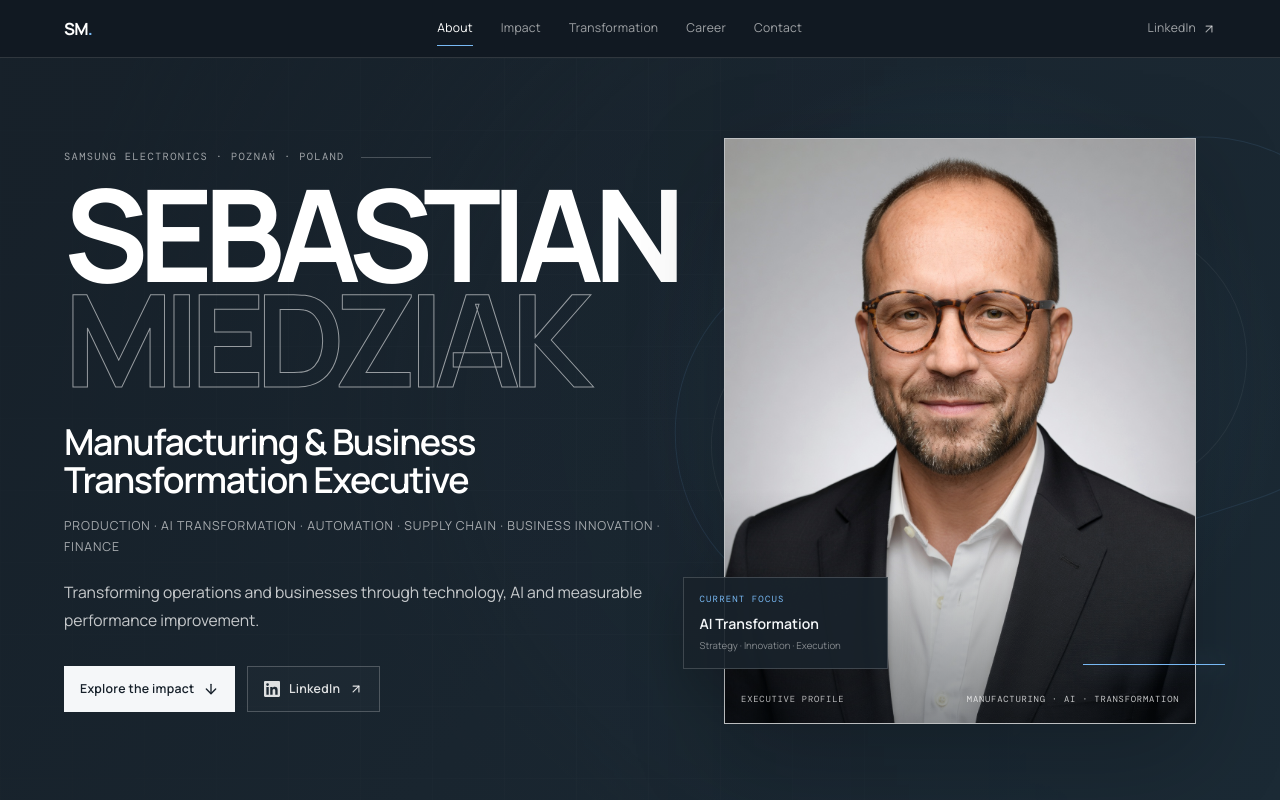
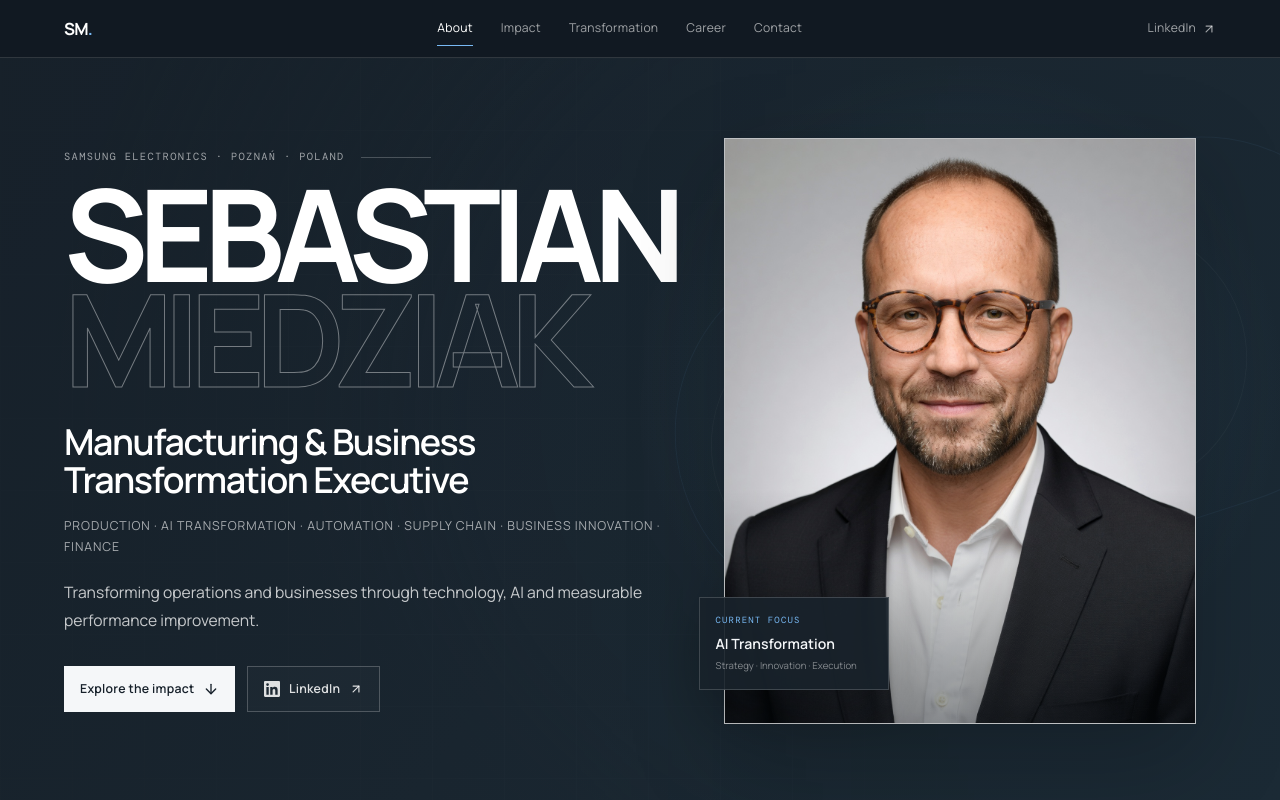
Before and after one commit to Wladimirowitsch/miedziak.eu, a React (Vite) app: page / in a window 1280 px wide. Shown: the top 800 px of the page. Built offline with nearby package versions, Linux system fonts and the light colour scheme.

Commit message:
Add files via upload

```diff
--- a/src/index.css
+++ b/src/index.css
@@ -42,16 +42,16 @@
 .mobile-nav-active { color: white !important; }
 
 .hero-section { position: relative; min-height: calc(100vh - 69px); border-bottom: 1px solid var(--line); background: radial-gradient(circle at 75% 44%, rgba(76,126,165,.19), transparent 31%), linear-gradient(125deg, #17212a 0%, #1a2630 52%, #1b2a35 100%); isolation: isolate; }
-.hero-grid { position: absolute; inset: 0; opacity: .26; background-image: linear-gradient(rgba(255,255,255,.05) 1px, transparent 1px), linear-gradient(90deg, rgba(255,255,255,.05) 1px, transparent 1px); background-size: 72px 72px; mask-image: linear-gradient(90deg, black 0%, black 45%, transparent 88%); }
+.hero-grid { position: absolute; inset: 0; opacity: .18; background-image: linear-gradient(rgba(255,255,255,.05) 1px, transparent 1px), linear-gradient(90deg, rgba(255,255,255,.05) 1px, transparent 1px); background-size: 72px 72px; mask-image: linear-gradient(90deg, black 0%, black 45%, transparent 88%); }
 .hero-grid::after { content: ''; position: absolute; inset: 0; background: radial-gradient(circle at 68% 48%, transparent 0, rgba(23,33,42,.08) 42%, rgba(23,33,42,.78) 86%); }
-.hero-orbit { position: absolute; border: 1px solid rgba(120,185,244,.11); border-radius: 999px; transform: rotate(-18deg); pointer-events: none; }
+.hero-orbit { position: absolute; border: 1px solid rgba(120,185,244,.06); border-radius: 999px; transform: rotate(-18deg); pointer-events: none; }
 .hero-orbit-one { width: 57vw; height: 29vw; right: -9vw; top: 18%; }
-.hero-orbit-two { width: 43vw; height: 21vw; right: 2vw; top: 28%; border-color: rgba(255,255,255,.06); }
+.hero-orbit-two { width: 43vw; height: 21vw; right: 2vw; top: 28%; border-color: rgba(255,255,255,.035); }
 .hero-kicker-row { display: flex; align-items: center; gap: 1rem; max-width: 650px; }
 .hero-kicker { color: rgba(255,255,255,.58); font-family: 'DM Mono', monospace; font-size: .65rem; letter-spacing: .13em; text-transform: uppercase; }
 .hero-kicker-rule { width: 70px; height: 1px; background: rgba(255,255,255,.22); }
 .hero-title { margin-top: 1rem; font-size: clamp(4.1rem, 10vw, 9.2rem); line-height: .82; letter-spacing: -.075em; font-weight: 700; text-transform: uppercase; color: white; }
-.hero-title span { display: block; color: transparent; -webkit-text-stroke: 1px rgba(255,255,255,.55); }
+.hero-title span { display: block; color: transparent; -webkit-text-stroke: 1px rgba(255,255,255,.40); }
 .hero-role { margin-top: 2rem; max-width: 760px; font-size: clamp(1.55rem, 2.8vw, 2.55rem); line-height: 1.08; letter-spacing: -.04em; font-weight: 600; color: white; }
 .hero-sub { margin-top: 1rem; max-width: 780px; font-size: .77rem; line-height: 1.7; letter-spacing: .075em; text-transform: uppercase; color: rgba(255,255,255,.62); }
 .hero-copy { margin-top: 1.25rem; max-width: 650px; font-size: .98rem; line-height: 1.8; color: rgba(255,255,255,.76); }
@@ -61,15 +61,13 @@
 .hero-button-secondary { border: 1px solid rgba(255,255,255,.22); color: rgba(255,255,255,.86); background: rgba(255,255,255,.02); }
 .hero-button-secondary:hover { border-color: rgba(255,255,255,.48); color: white; background: rgba(255,255,255,.05); }
 .hero-portrait-wrap { position: relative; justify-self: center; width: min(100%, 540px); transition: transform .2s ease-out; }
-.hero-role-card { position: absolute; z-index: 4; left: -2.6rem; bottom: 3.4rem; width: 205px; padding: .95rem 1rem; border: 1px solid rgba(255,255,255,.17); background: rgba(24,34,43,.92); box-shadow: 0 18px 55px rgba(0,0,0,.18); }
+.hero-role-card { position: absolute; z-index: 4; left: -1.6rem; bottom: 2.1rem; width: 190px; padding: .95rem 1rem; border: 1px solid rgba(255,255,255,.17); background: rgba(24,34,43,.92); box-shadow: 0 18px 55px rgba(0,0,0,.18); }
 .hero-role-card span { display: block; color: var(--accent); font-family: 'DM Mono', monospace; font-size: .56rem; letter-spacing: .13em; text-transform: uppercase; }
 .hero-role-card strong { display: block; margin-top: .4rem; font-size: .88rem; font-weight: 600; }
 .hero-role-card small { display: block; margin-top: .3rem; color: rgba(255,255,255,.48); font-size: .6rem; }
 .portrait-frame { position: relative; overflow: hidden; border: 1px solid rgba(255,255,255,.18); background: #afb2b4; box-shadow: 0 30px 90px rgba(0,0,0,.22); }
 .hero-portrait { display: block; width: 100%; aspect-ratio: .806; object-fit: cover; object-position: center 30%; filter: saturate(.92) contrast(1.03); }
 .portrait-frame::after { content: ''; position: absolute; inset: 0; background: linear-gradient(180deg, transparent 60%, rgba(8,13,18,.46)); pointer-events: none; }
-.portrait-caption { position: absolute; z-index: 2; left: 1rem; right: 1rem; bottom: 1rem; display: flex; justify-content: space-between; gap: 1rem; font-family: 'DM Mono', monospace; font-size: .55rem; text-transform: uppercase; letter-spacing: .09em; color: rgba(255,255,255,.76); }
-.portrait-accent { position: absolute; width: 30%; height: 1px; right: -6%; bottom: 10%; background: var(--accent); box-shadow: 0 0 22px rgba(120,185,244,.6); }
 
 .content-section { border-bottom: 1px solid var(--line); padding: 7.5rem 0; }
 .section-number { font-family: 'DM Mono', monospace; font-size: .66rem; color: var(--accent); letter-spacing: .12em; }
@@ -143,13 +141,13 @@
 .contact-actions { display: flex; flex-wrap: wrap; align-items: center; gap: 1rem 1.25rem; }
 .contact-copy-button { border: 0; background: transparent; color: rgba(255,255,255,.46); cursor: pointer; font-size: .72rem; padding: .5rem 0; }
 .contact-copy-button:hover { color: white; }
-.contact-card { display: flex; align-items: center; gap: 1.15rem; min-width: 390px; padding: .9rem; border: 1px solid var(--line-strong); background: rgba(18,26,34,.46); }
-.contact-qr-frame { flex: 0 0 auto; padding: .5rem; background: white; }
-.contact-qr { display: block; width: 130px; height: 130px; image-rendering: pixelated; }
+.contact-card { display: flex; align-items: center; gap: 1.25rem; min-width: 430px; padding: .9rem; border: 1px solid var(--line-strong); background: rgba(18,26,34,.46); }
+.contact-qr-frame { flex: 0 0 auto; padding: .65rem; background: white; border: 1px solid rgba(0,0,0,.08); }
+.contact-qr { display: block; width: 176px; height: 176px; image-rendering: pixelated; }
 .contact-qr-copy { display: flex; flex-direction: column; gap: .35rem; }
 .contact-qr-label { font-family: 'DM Mono', monospace; color: var(--accent); font-size: .56rem; letter-spacing: .14em; }
-.contact-qr-copy strong { font-size: .9rem; font-weight: 600; color: rgba(255,255,255,.92); }
-.contact-qr-copy > span:not(.contact-qr-label) { color: rgba(255,255,255,.48); font-size: .65rem; line-height: 1.5; }
+.contact-qr-copy strong { font-size: .95rem; font-weight: 600; color: rgba(255,255,255,.92); }
+.contact-qr-copy > span:not(.contact-qr-label) { color: rgba(255,255,255,.52); font-size: .68rem; line-height: 1.5; }
 .contact-vcard-link { display: inline-flex; align-items: center; gap: .25rem; margin-top: .3rem; color: rgba(255,255,255,.72); font-size: .68rem; }
 .contact-vcard-link:hover { color: white; }
 .site-footer { color: rgba(255,255,255,.42); font-size: .68rem; }
@@ -184,8 +182,7 @@
   .hero-kicker-row { align-items: flex-start; }
   .hero-kicker-rule { width: 38px; }
   .hero-role-card { position: relative; left: auto; bottom: auto; width: min(100%, 260px); margin-bottom: -1rem; }
-  .portrait-caption { flex-direction: column; gap: .25rem; }
-  .content-section { padding: 5.5rem 0; }
+    .content-section { padding: 5.5rem 0; }
   .impact-grid, .focus-grid, .secondary-impact { grid-template-columns: 1fr; }
   .impact-card { min-height: 190px; border-right: 0; border-bottom: 1px solid var(--line) !important; }
   .impact-card:last-child { border-bottom: 0 !important; }
@@ -198,8 +195,8 @@
   .career-trigger { grid-template-columns: 1fr; gap: .55rem; }
   .career-expanded { padding: 0 0 1.5rem; }
   .contact-panel { padding: 1.25rem; }
-  .contact-card { min-width: 0; width: 100%; align-items: flex-start; }
-  .contact-qr { width: 108px; height: 108px; }
+  .contact-card { min-width: 0; width: 100%; align-items: flex-start; gap: 1rem; }
+  .contact-qr { width: 148px; height: 148px; }
   .contact-actions { align-items: flex-start; flex-direction: column; }
 }
 @media (prefers-reduced-motion: reduce) {
--- a/src/sections/Hero.tsx
+++ b/src/sections/Hero.tsx
@@ -58,12 +58,7 @@ export default function Hero() {
           </div>
           <div className="portrait-frame">
             <img src="/images/sebastian-portrait.jpg" alt="Sebastian Miedziak" className="hero-portrait" />
-            <div className="portrait-caption">
-              <span>Executive profile</span>
-              <span>Manufacturing · AI · Transformation</span>
-            </div>
           </div>
-          <div className="portrait-accent" aria-hidden="true" />
         </div>
       </div>
     </section>
```
Also changed, not shown: public/contact/sebastian-miedziak-contact.png.
